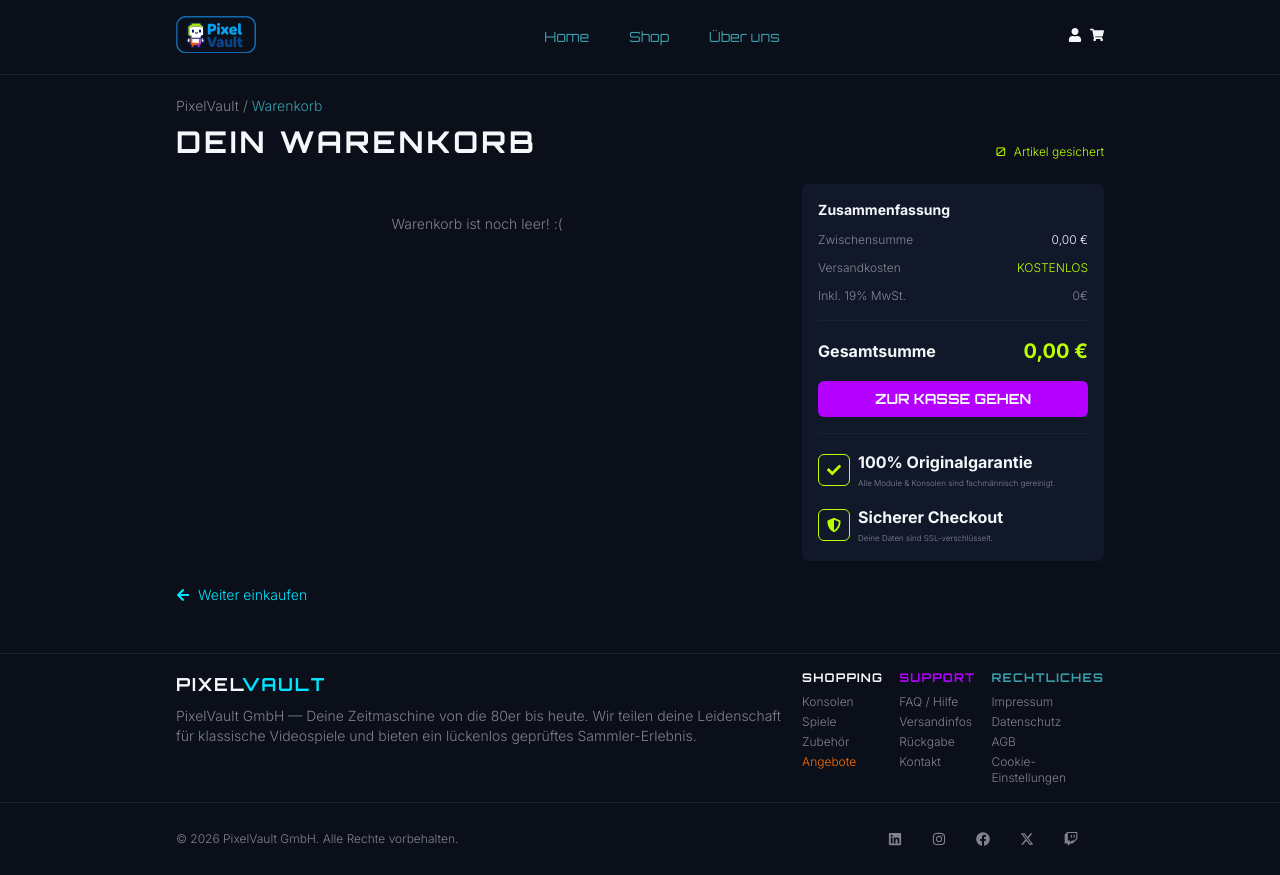
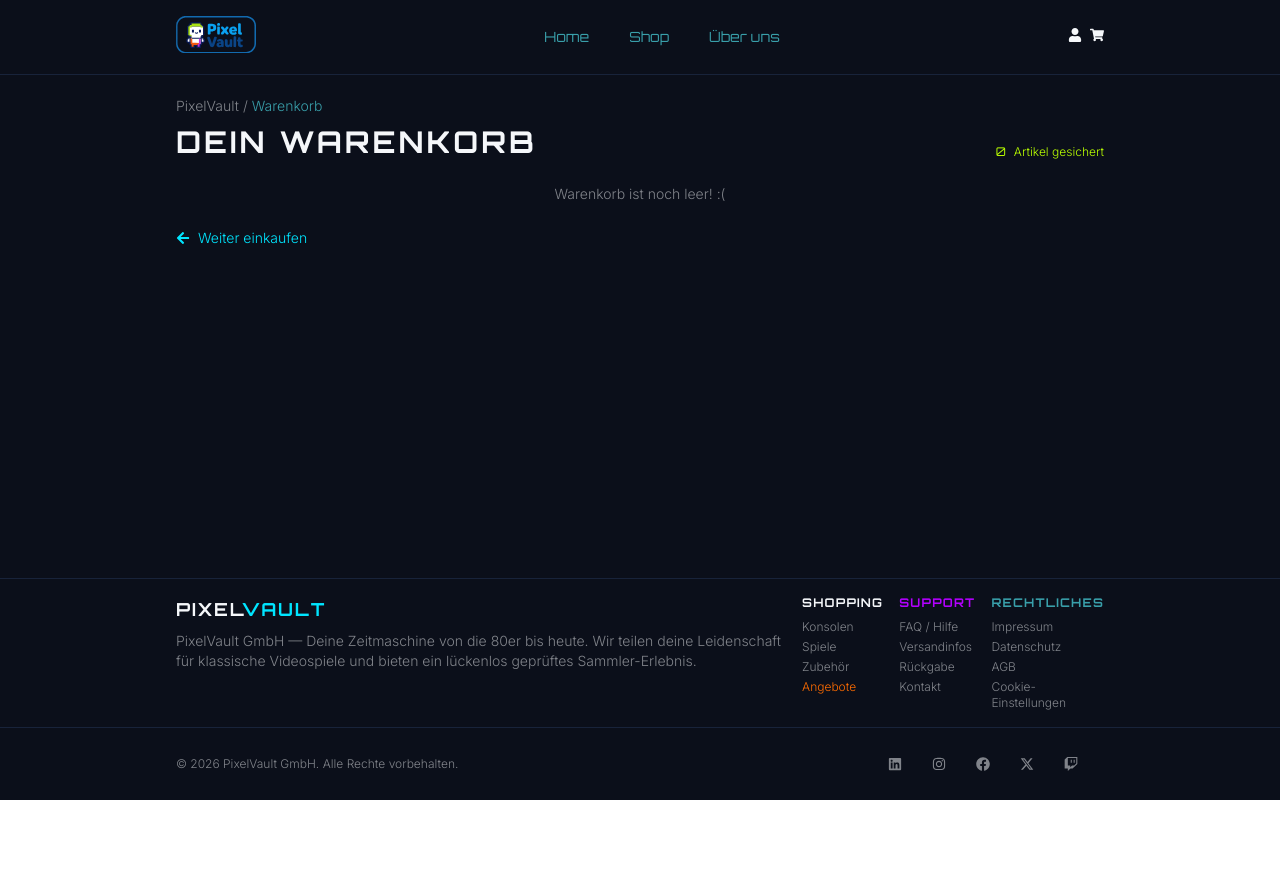
Before and after one commit to adriagomez-syntax/webshop-adria, a React (Vite) app: page /cart in a window 1280 px wide. After the commit the page ends 800 px from the top, so only its background shows below. Built offline with nearby package versions, Linux system fonts and the light colour scheme.

Commit message:
Fixed expty cart display

```diff
--- a/src/components/cart/CartListSection.jsx
+++ b/src/components/cart/CartListSection.jsx
@@ -25,9 +25,8 @@
 	}
 
 	return (
-		<div className={`${cartItems.length <= 0 && "justify-center items-center"} flex min-h-20 md:w-2/3`}>
-			{ cartItems.length > 0
-				? <div className="min-w-full flex-1 flex flex-col gap-4">
+		<div className="flex min-h-20 md:w-2/3">
+			<div className="min-w-full flex-1 flex flex-col gap-4">
 				<ul className="flex flex-col gap-3">
 					{ cartItems.map((item) => {
 
@@ -45,10 +44,6 @@
 					</ButtonFilled>
 				</div>
 			</div>
-				: <div className="min-h-full flex justify-center items-center">
-					<h2>Warenkorb ist noch leer! :(</h2>
-				</div>
-			}
 		</div>
 	)
 }
--- a/src/components/pages/CartPage.jsx
+++ b/src/components/pages/CartPage.jsx
@@ -1,17 +1,29 @@
+import { useContext } from "react";
 import CartFooter from "../cart/CartFooter";
 import CartHeroSection from "../cart/CartHeroSection";
 import CartListSection from "../cart/CartListSection";
 import CartTotal from "../cart/total/CartTotal";
 import Main from "../common/Main";
 import Section from "../common/Section";
+import CartContext from "../../contexts/CartContext";
 
 export default function CartPage() {
+
+	const { cartItems } = useContext(CartContext)
+
 	return (
 		<Main className="flex flex-col gap-6">
 			<CartHeroSection />
-			<Section className="flex flex-col gap-4 md:items-start md:flex-row md:gap-6 md:justify-between">
-				<CartListSection />
-				<CartTotal />
+			<Section className={`${cartItems.length > 0 ? "md:justify-between md:items-start" : "justify-center items-center"} flex flex-col gap-4 md:flex-row md:gap-6`}>
+				{ cartItems.length > 0
+					? <>
+						<CartListSection />
+						<CartTotal />
+					</>
+					: <div className="min-h-full flex justify-center items-center">
+						<h2>Warenkorb ist noch leer! :(</h2>
+					</div>
+				}
 			</Section>
 			<CartFooter />
 		</Main>
```
Lines whose indentation alone changed are shown as unchanged.
